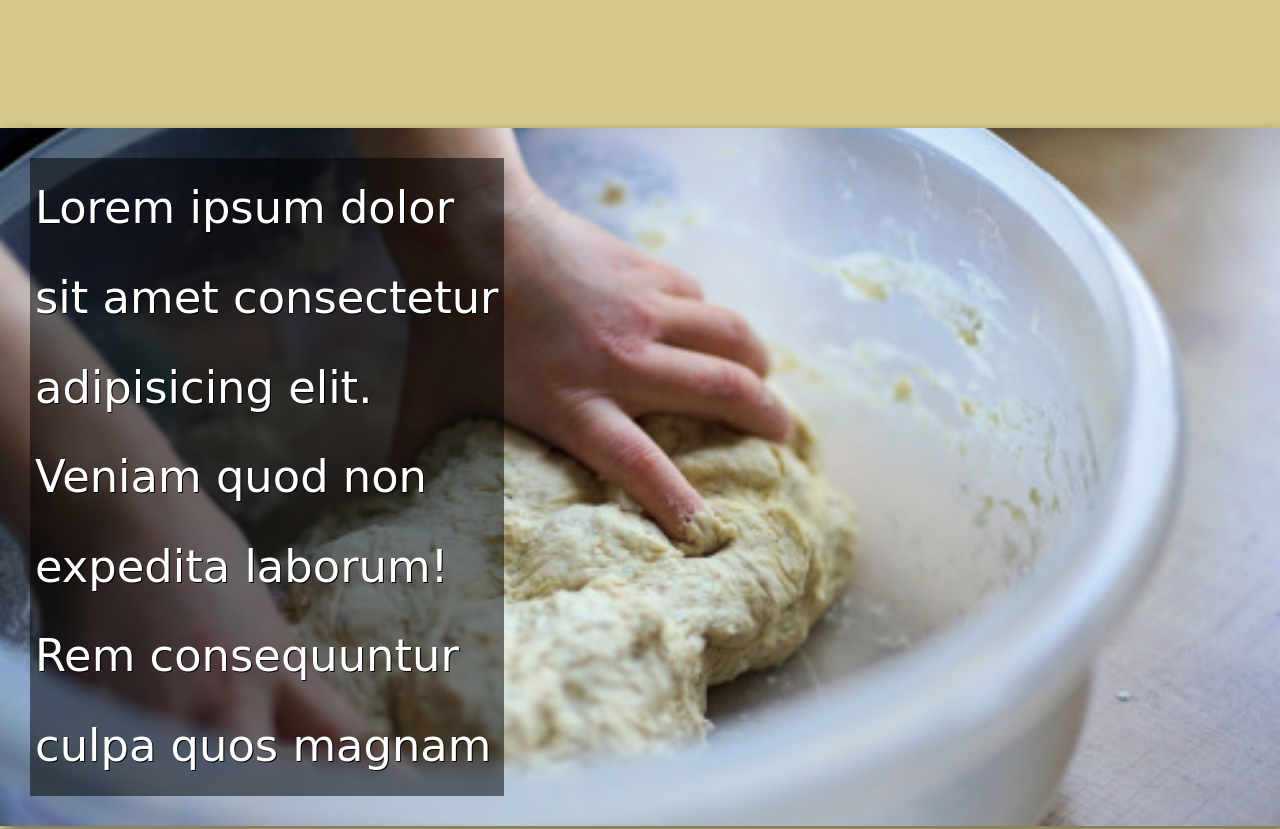
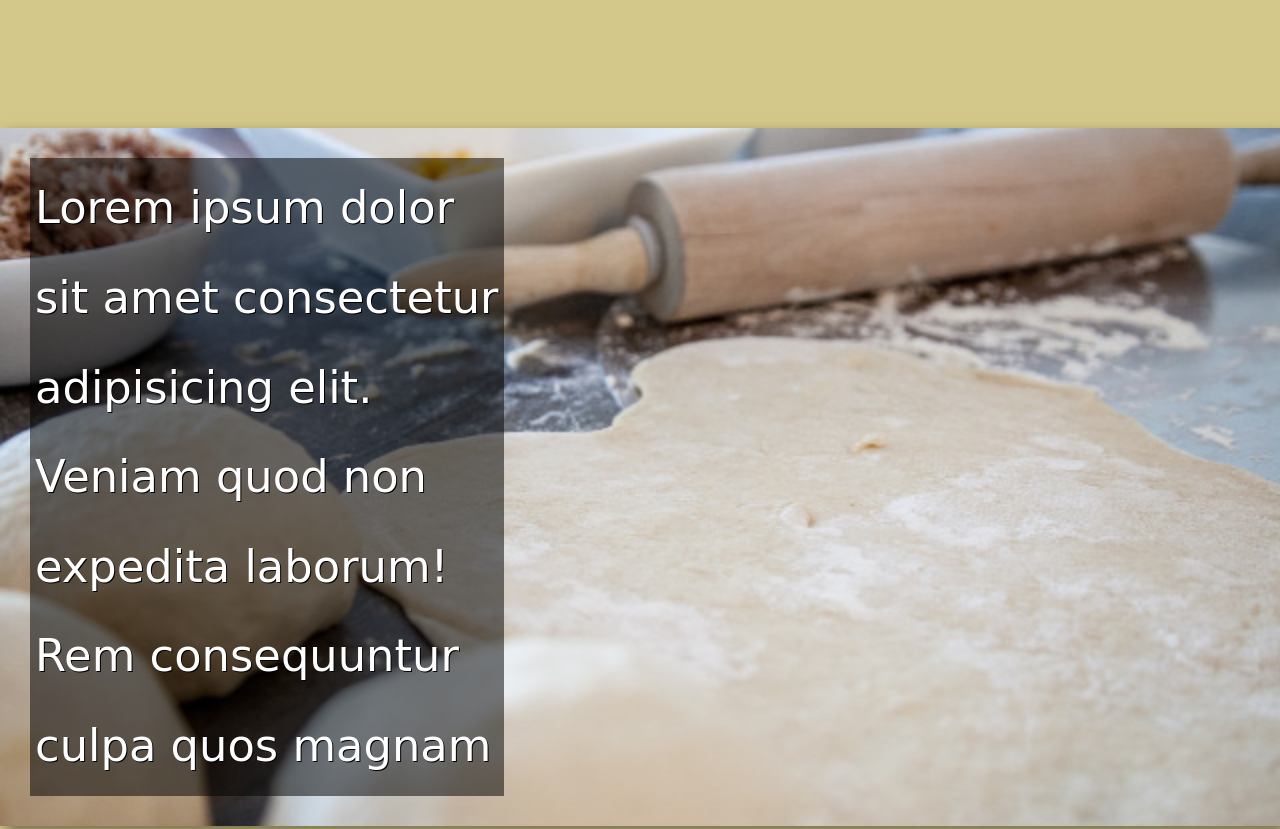
Before and after one commit to joeduardo10/menu_resp, a plain HTML site: page massas.html in a window 1280 px wide. Shown: the part 3080-3909 px from the top of the page. Drawn offline with Linux system fonts and the light colour scheme; a web font is replaced by a local one.

Commit message:
Update mediaquerymassas.css

```diff
--- a/estilos/mediaquerymassas.css
+++ b/estilos/mediaquerymassas.css
@@ -20,13 +20,13 @@
 }
 html ,body{
     min-height: 100vh;
-    background-color: rgb(212, 200, 141);
+    background-color: rgb(211, 200, 137);
     font-family: var(--fonte1);
 
 }
 header{
     background-color: #8C0303;
-    color: #7E804B;
+    color: #8f8f57;
     text-shadow: 1px 1px 0px black;
     text-align: center;
 }
@@ -79,7 +79,7 @@ section#img01{
     background-position: left center;
 }
 section#img02{
-    background-image: url('../imagens/amassa47.jpg');
+    background-image: url('../imagens/massaabr65.jpg');
     background-position: left center;
 }
 
```
